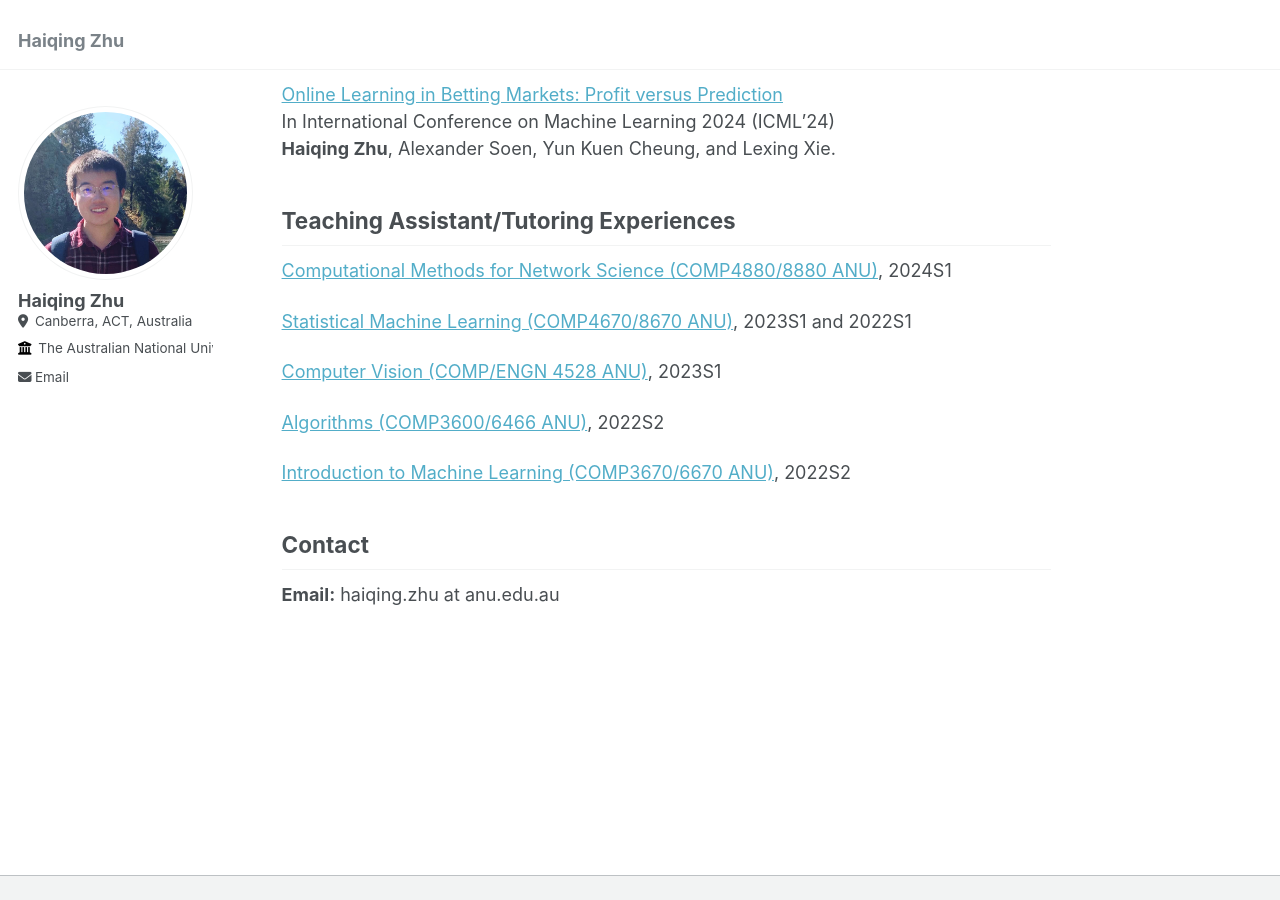
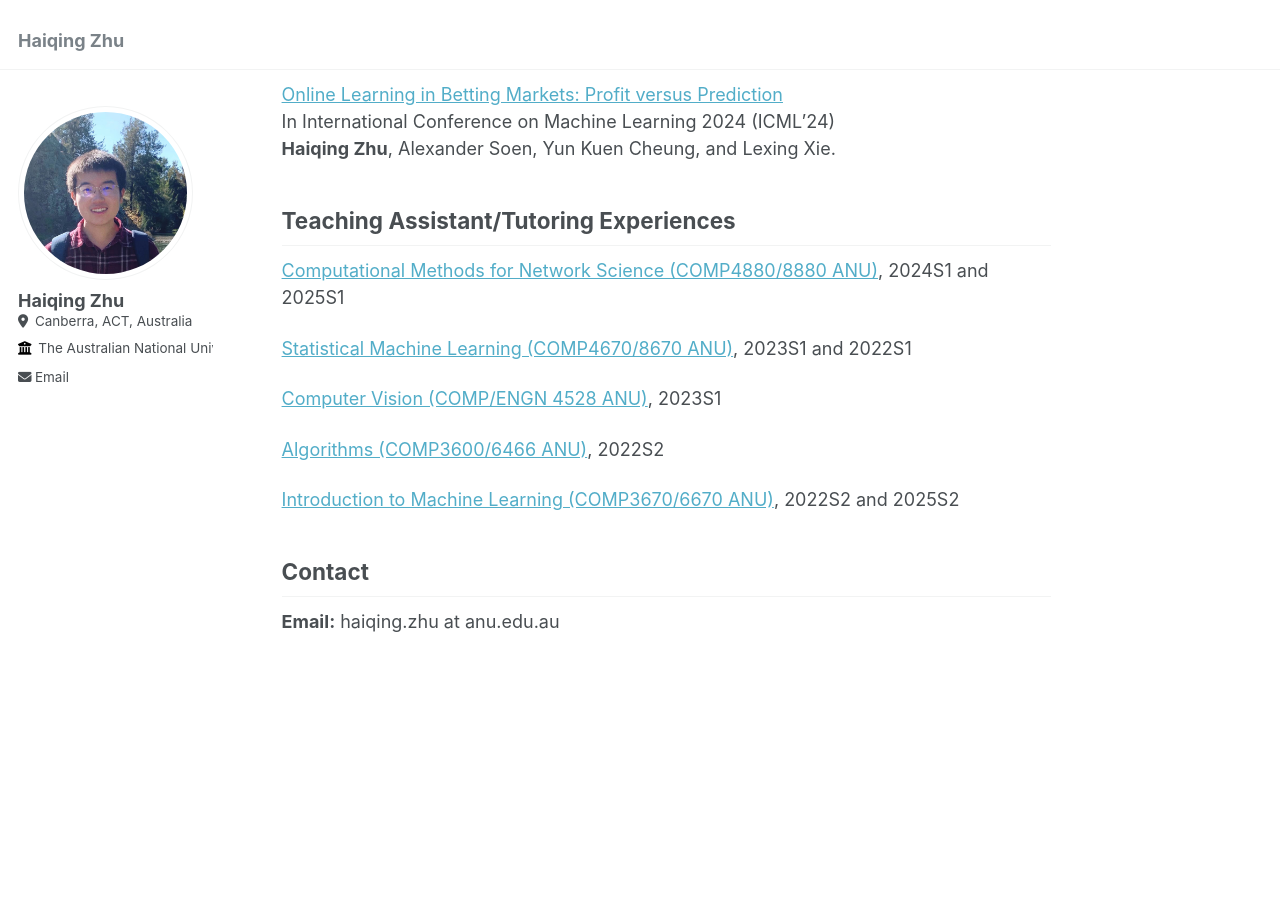
Before and after one commit to haiqingzhu543/haiqingzhu543.github.io, a Jekyll site: the page built from _pages/about.md, in a window 1280 px wide and 900 px high, scrolled down 601 px. Built offline with Jekyll 4.4.1, drawn with Linux system fonts in a browser that asks for light colours.

Commit message:
Update about.md

```diff
--- a/_pages/about.md
+++ b/_pages/about.md
@@ -29,7 +29,7 @@ In International Conference on Machine Learning 2024 (ICML'24)
 
 Teaching Assistant/Tutoring Experiences
 ------
-[Computational Methods for Network Science (COMP4880/8880 ANU)](https://programsandcourses.anu.edu.au/course/comp4880), 2024S1
+[Computational Methods for Network Science (COMP4880/8880 ANU)](https://programsandcourses.anu.edu.au/course/comp4880), 2024S1 and 2025S1
 
 [Statistical Machine Learning (COMP4670/8670 ANU)](https://programsandcourses.anu.edu.au/2022/course/comp4670), 2023S1 and 2022S1
 
@@ -37,7 +37,7 @@ Teaching Assistant/Tutoring Experiences
 
 [Algorithms (COMP3600/6466 ANU)](https://programsandcourses.anu.edu.au/2024/course/comp3600), 2022S2
 
-[Introduction to Machine Learning (COMP3670/6670 ANU)](https://programsandcourses.anu.edu.au/2024/course/comp3670), 2022S2
+[Introduction to Machine Learning (COMP3670/6670 ANU)](https://programsandcourses.anu.edu.au/2024/course/comp3670), 2022S2 and 2025S2
 
 Contact
 ------
```
